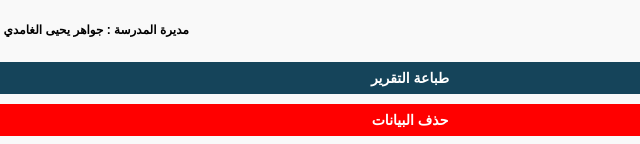
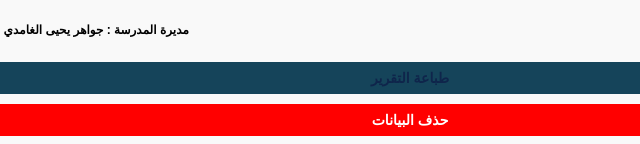
Before and after one commit to Nusamaj/A2, a plain HTML site: page index.html in a window 1280 px wide. Shown: the part 656-800 px from the top of the page, 230-870 px from the left. Drawn offline with nearby package versions, Linux system fonts and the light colour scheme; a web font is replaced by a local one.

Commit message:
Update index.html

```diff
--- a/index.html
+++ b/index.html
@@ -32,7 +32,7 @@ header h1 { margin:0; font-size:18px; }
 .tab-content.active { display:block; }
 label { display:block; margin:5px 0 2px; font-weight:bold; font-size:12px; background:transparent; text-align:center; }
 input { width:100%; padding:4px; border:1px solid #c2c1c1; border-radius:4px; margin-bottom:5px; box-sizing:border-box; font-size:12px; text-align:center; background:transparent; }
-button { background:#15445a; color:white; border:none; padding:8px 10px; margin:5px 0; cursor:pointer; border-radius:6px; width:100%; font-size:14px; font-weight:bold; }
+button { background:#15445a; color:#0f254b; border:none; padding:8px 10px; margin:5px 0; cursor:pointer; border-radius:6px; width:100%; font-size:14px; font-weight:bold; }
 footer { text-align:center; padding:10px; color:#333; font-weight:bold; font-size:12px; background:#f1f1f1; }
 @media print {
   @page { size: A4 portrait; margin: 0; }
```
